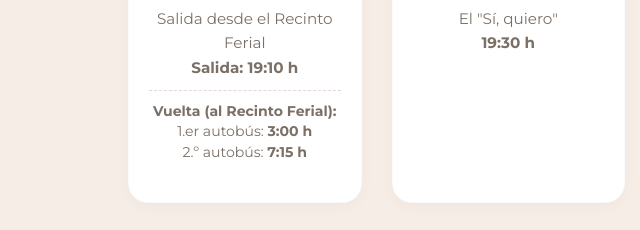
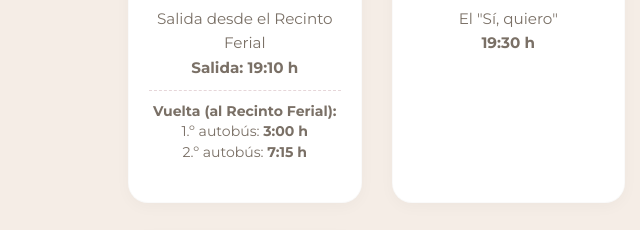
Before and after one commit to joseantoniomusic13/lorenayestefania, a plain HTML site: page index.html in a window 1280 px wide. Shown: the part 1762-1992 px from the top of the page, 0-640 px from the left. Drawn offline with nearby package versions, Linux system fonts and the light colour scheme; no server answers; a web font is replaced by a local one.

Commit message:
Actualizacion manual: 21/11/2026 a las 12:40:44,95

```diff
--- a/index.html
+++ b/index.html
@@ -126,7 +126,7 @@
                 <p><strong>Salida: 19:10 h</strong></p>
                 <div class="itinerario-bus-return">
                     <p><strong>Vuelta (al Recinto Ferial):</strong></p>
-                    <p>1.er autobús: <strong>3:00 h</strong></p>
+                    <p>1.º autobús: <strong>3:00 h</strong></p>
                     <p>2.º autobús: <strong>7:15 h</strong></p>
                 </div>
             </div>
```
